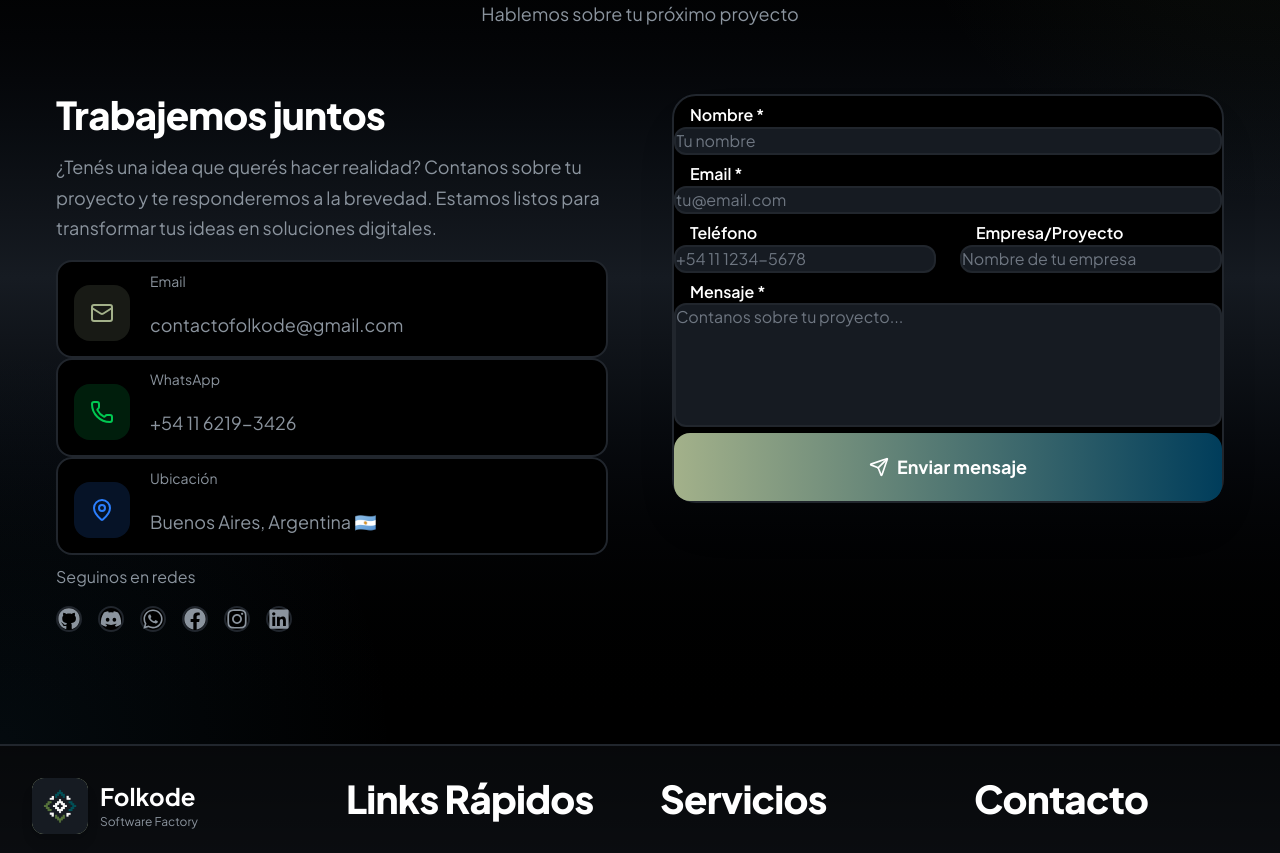
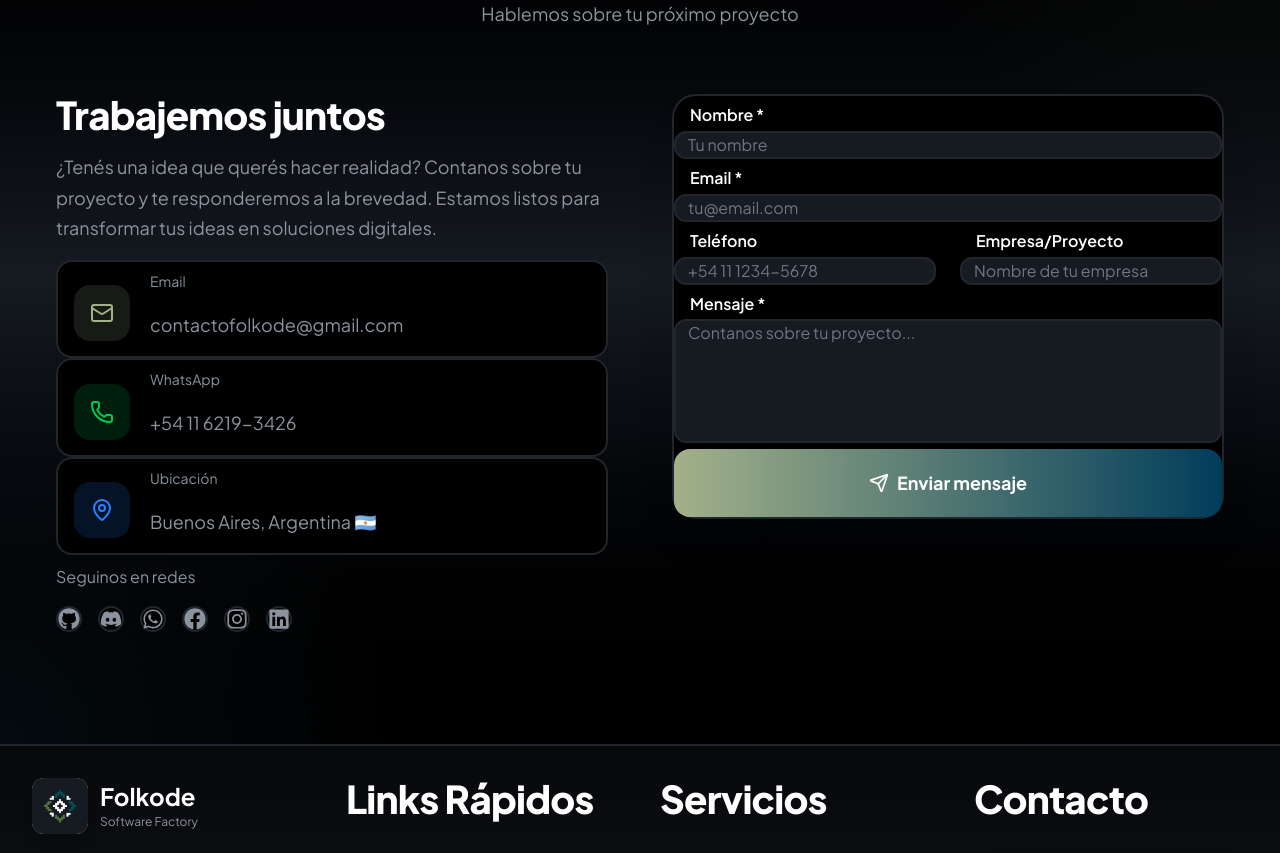
Before and after one commit to dgimenezdeveloper/folkode-webapp, a Next.js app in the folder frontend/: page / in a window 1280 px wide. Shown: the part 11020-11873 px from the top of the page. Built offline with nearby package versions, Linux system fonts and the light colour scheme.

Commit message:
Se alinea plahceholders del formulario d econtacto con sus respectivos titulos y se agrega un poco de margin botom a estos ultimos para que sea mas organizado y legible para los usuarios

```diff
--- a/frontend/src/components/sections/Contact.tsx
+++ b/frontend/src/components/sections/Contact.tsx
@@ -219,7 +219,7 @@ export default function Contact() {
             >
               {/* Name */}
               <div>
-                <label htmlFor="name" className="label-contact block text-sm font-semibold text-[var(--color-text-primary)] mb-2">
+                <label htmlFor="name" className="!mb-1 label-contact block text-sm font-semibold text-[var(--color-text-primary)] mb-2">
                   Nombre *
                 </label>
                 <input
@@ -227,7 +227,7 @@ export default function Contact() {
                   type="text"
                   id="name"
                   placeholder="Tu nombre"
-                  className={`w-full px-5 py-4 rounded-xl bg-[var(--color-surface)] border-2 transition-all duration-300 text-[var(--color-text-primary)] placeholder:text-[var(--color-text-tertiary)] focus:outline-none focus:ring-0 ${errors.name ? 'border-[var(--color-error)]' : 'border-[var(--color-border)] focus:border-[var(--color-primary)]'}`}
+                  className={`!pl-3 w-full px-5 py-4 rounded-xl bg-[var(--color-surface)] border-2 transition-all duration-300 text-[var(--color-text-primary)] placeholder:text-[var(--color-text-tertiary)] focus:outline-none focus:ring-0 ${errors.name ? 'border-[var(--color-error)]' : 'border-[var(--color-border)] focus:border-[var(--color-primary)]'}`}
                 />
                 {errors.name && (
                   <p className="text-sm text-[var(--color-error)] mt-2 flex items-center gap-1 ">
@@ -239,7 +239,7 @@ export default function Contact() {
 
               {/* Email */}
               <div>
-                <label htmlFor="email" className="label-contact block text-sm font-semibold text-[var(--color-text-primary)] mb-2">
+                <label htmlFor="email" className="!mb-1 label-contact block text-sm font-semibold text-[var(--color-text-primary)] mb-2">
                   Email *
                 </label>
                 <input
@@ -247,7 +247,7 @@ export default function Contact() {
                   type="email"
                   id="email"
                   placeholder="tu@email.com"
-                  className={`w-full px-5 py-4 rounded-xl bg-[var(--color-surface)] border-2 transition-all duration-300 text-[var(--color-text-primary)] placeholder:text-[var(--color-text-tertiary)] focus:outline-none focus:ring-0 ${errors.email ? 'border-[var(--color-error)]' : 'border-[var(--color-border)] focus:border-[var(--color-primary)]'}`}
+                  className={`!pl-3 w-full px-5 py-4 rounded-xl bg-[var(--color-surface)] border-2 transition-all duration-300 text-[var(--color-text-primary)] placeholder:text-[var(--color-text-tertiary)] focus:outline-none focus:ring-0 ${errors.email ? 'border-[var(--color-error)]' : 'border-[var(--color-border)] focus:border-[var(--color-primary)]'}`}
                 />
                 {errors.email && (
                   <p className="text-sm text-[var(--color-error)] mt-2 flex items-center gap-1">
@@ -260,7 +260,7 @@ export default function Contact() {
               {/* Phone & Company in a row */}
               <div className="grid md:grid-cols-2 gap-6">
                 <div>
-                  <label htmlFor="phone" className="label-contact block text-sm font-semibold text-[var(--color-text-primary)] mb-2">
+                  <label htmlFor="phone" className="!mb-1 label-contact block text-sm font-semibold text-[var(--color-text-primary)] mb-2">
                     Teléfono
                   </label>
                   <input
@@ -268,11 +268,11 @@ export default function Contact() {
                     type="tel"
                     id="phone"
                     placeholder="+54 11 1234-5678"
-                    className="w-full px-5 py-4 rounded-xl bg-[var(--color-surface)] border-2 border-[var(--color-border)] focus:border-[var(--color-primary)] transition-all duration-300 text-[var(--color-text-primary)] placeholder:text-[var(--color-text-tertiary)] focus:outline-none focus:ring-0"
+                    className="!pl-3 w-full px-5 py-4 rounded-xl bg-[var(--color-surface)] border-2 border-[var(--color-border)] focus:border-[var(--color-primary)] transition-all duration-300 text-[var(--color-text-primary)] placeholder:text-[var(--color-text-tertiary)] focus:outline-none focus:ring-0"
                   />
                 </div>
                 <div>
-                  <label htmlFor="company" className="label-contact block text-sm font-semibold text-[var(--color-text-primary)] mb-2">
+                  <label htmlFor="company" className="!mb-1 label-contact block text-sm font-semibold text-[var(--color-text-primary)] mb-2">
                     Empresa/Proyecto
                   </label>
                   <input
@@ -280,14 +280,14 @@ export default function Contact() {
                     type="text"
                     id="company"
                     placeholder="Nombre de tu empresa"
-                    className="w-full px-5 py-4 rounded-xl bg-[var(--color-surface)] border-2 border-[var(--color-border)] focus:border-[var(--color-primary)] transition-all duration-300 text-[var(--color-text-primary)] placeholder:text-[var(--color-text-tertiary)] focus:outline-none focus:ring-0"
+                    className="!pl-3 w-full px-5 py-4 rounded-xl bg-[var(--color-surface)] border-2 border-[var(--color-border)] focus:border-[var(--color-primary)] transition-all duration-300 text-[var(--color-text-primary)] placeholder:text-[var(--color-text-tertiary)] focus:outline-none focus:ring-0"
                   />
                 </div>
               </div>
 
               {/* Message */}
               <div>
-                <label htmlFor="message" className="label-contact block text-sm font-semibold text-[var(--color-text-primary)] mb-2">
+                <label htmlFor="message" className="!mb-1 label-contact block text-sm font-semibold text-[var(--color-text-primary)] mb-2">
                   Mensaje *
                 </label>
                 <textarea
@@ -295,7 +295,7 @@ export default function Contact() {
                   id="message"
                   rows={5}
                   placeholder="Contanos sobre tu proyecto..."
-                  className={`w-full px-5 py-4 rounded-xl bg-[var(--color-surface)] border-2 transition-all duration-300 text-[var(--color-text-primary)] placeholder:text-[var(--color-text-tertiary)] focus:outline-none focus:ring-0 resize-none ${errors.message ? 'border-[var(--color-error)]' : 'border-[var(--color-border)] focus:border-[var(--color-primary)]'}`}
+                  className={`!pl-3 w-full px-5 py-4 rounded-xl bg-[var(--color-surface)] border-2 transition-all duration-300 text-[var(--color-text-primary)] placeholder:text-[var(--color-text-tertiary)] focus:outline-none focus:ring-0 resize-none ${errors.message ? 'border-[var(--color-error)]' : 'border-[var(--color-border)] focus:border-[var(--color-primary)]'}`}
                 />
                 {errors.message && (
                   <p className="text-sm text-[var(--color-error)] mt-2 flex items-center gap-1">
```
